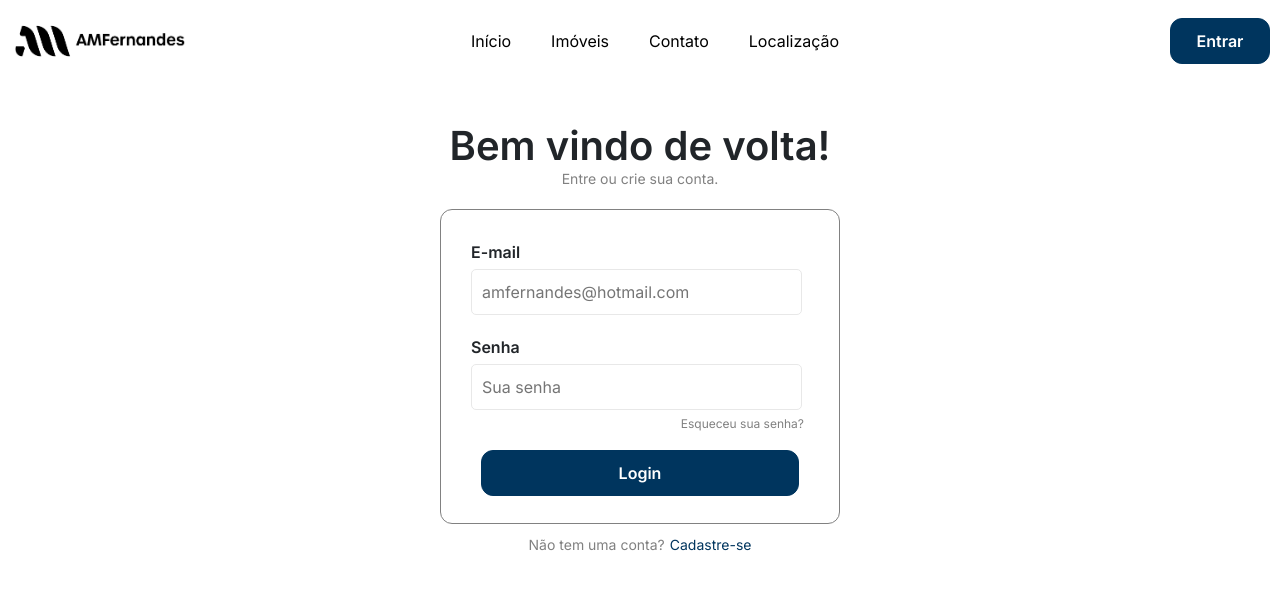
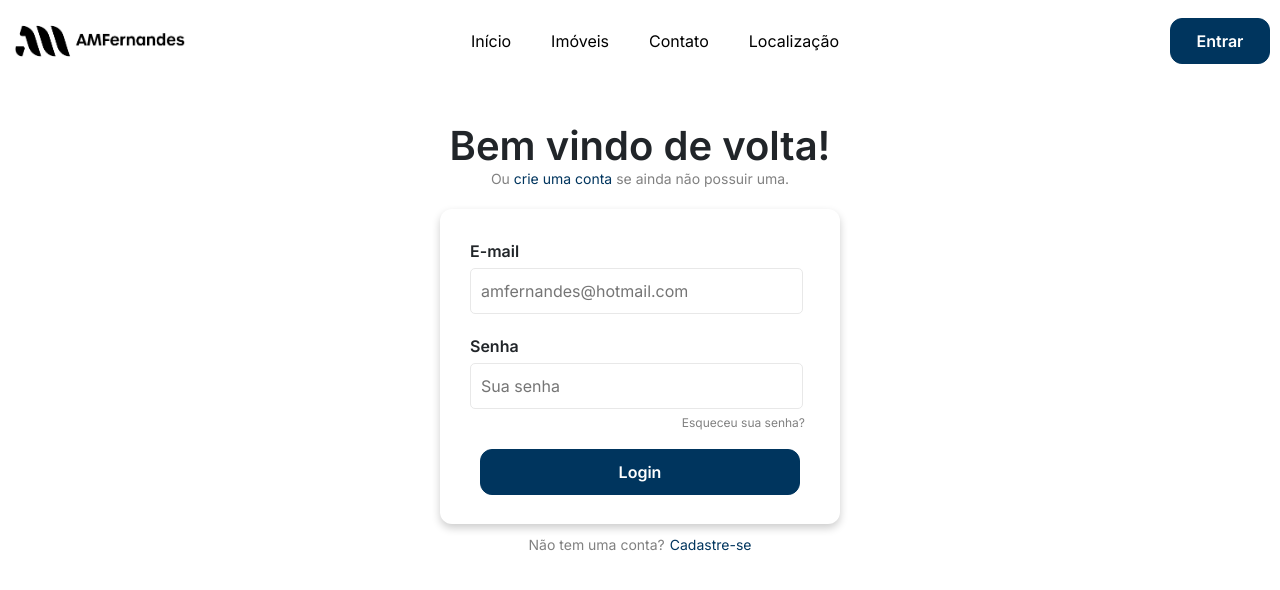
Before and after one commit to itseriqq/desafio-am-fernandes, a Next.js app: page /auth in a window 1280 px wide. Shown: the top 590 px of the page. Built offline with nearby package versions, Linux system fonts and the light colour scheme.

Commit message:
Fixed error messages typos and added box-shadow to auth card components

```diff
--- a/src/app/auth/auth.module.css
+++ b/src/app/auth/auth.module.css
@@ -30,7 +30,7 @@
     margin-top: 20px;
     width: 400px;
     min-height: 315px;
-    border: 0.2px solid rgb(129, 129, 129);
+    box-shadow: 0 4px 8px rgba(0, 0, 0, 0.2);
     border-radius: 12px;
     padding-top: 10px;
 }
@@ -114,7 +114,7 @@
     font-weight: 400;
 }
 
-.cadastro .createAccount {
+.cadastro .createAccount, .header .createAccount {
     text-decoration: none;
     color: #00355E;
     font-size: 14px;
--- a/src/app/auth/page.jsx
+++ b/src/app/auth/page.jsx
@@ -9,7 +9,7 @@ const AuthPage = () => {
             <div className={styles.container}>
                 <div className={styles.header}>
                     <h1>Bem vindo de volta!</h1>
-                    <span>Entre ou crie sua conta.</span>
+                    <span>Ou <Link href="/cadastro" className={styles.createAccount}>crie uma conta</Link> se ainda não possuir uma.</span>
                 </div>
 
                 {/* inicio card auth */}
--- a/src/app/cadastro/cadastro.module.css
+++ b/src/app/cadastro/cadastro.module.css
@@ -30,10 +30,10 @@
     margin-top: 20px;
     width: 800px;
     min-height: 450px;
-    border: 0.2px solid rgb(129, 129, 129);
     border-radius: 12px;
     padding-top: 10px;
     margin-bottom: 30px;
+    box-shadow: 0 4px 8px rgba(0, 0, 0, 0.2);
 }
 
 .input {
--- a/src/app/cadastro/page.jsx
+++ b/src/app/cadastro/page.jsx
@@ -86,7 +86,7 @@ const CadastroPage = () => {
     const handleEmailBlur = () => {
         const emailRegex = /^[^\s@]+@[^\s@]+\.[^\s@]+$/;
         if (!emailRegex.test(email) || (!email.endsWith('.com') && !email.endsWith('.com.br'))) {
-            setErroEmail('E-mail inválido. Use o formato email@email.com ou email@email.com.br.');
+            setErroEmail('E-mail inválido. Use o formato amfernandes@email.com');
         } else {
             setErroEmail('');
         }
@@ -118,7 +118,7 @@ const CadastroPage = () => {
 
     const handleDataNascimentoBlur = () => {
         if (!isValidDate(dataNascimento)) {
-            setErroDataNascimento('Data inválida. Use o formato DD/MM/AAAA.');
+            setErroDataNascimento('Data ou formato inválido. Use DD/MM/AAAA.');
         } else {
             setErroDataNascimento('');
         }
@@ -155,7 +155,7 @@ const CadastroPage = () => {
             <div className={styles.container}>
                 <div className={styles.header}>
                     <h1>Crie sua conta!</h1>
-                    <span>Ou <Link href="/cadastro" className={styles.createAccount}>faça login</Link> se já possuir uma conta.</span>
+                    <span>Ou <Link href="/auth" className={styles.createAccount}>faça login</Link> se já possuir uma conta.</span>
                 </div>
 
                 <div className={styles.cardAuth}>
```
